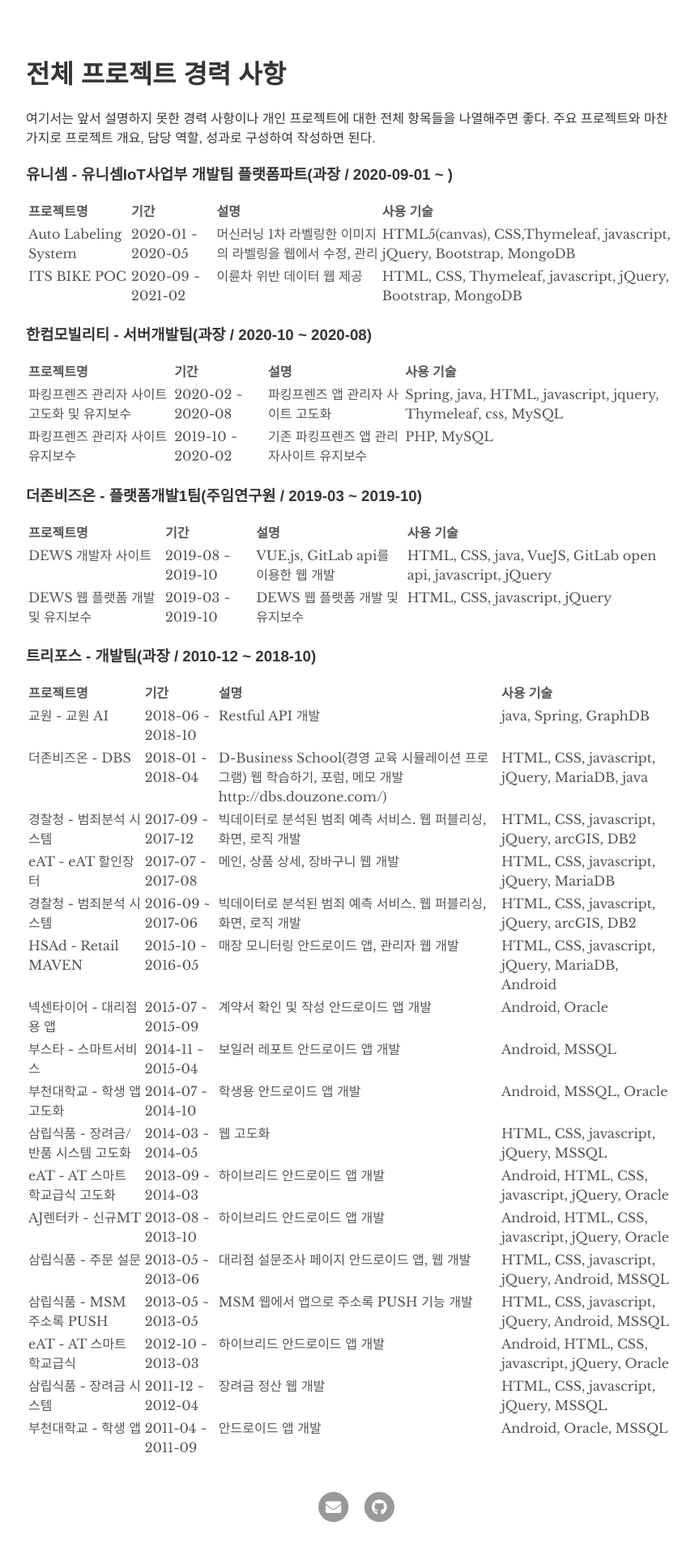
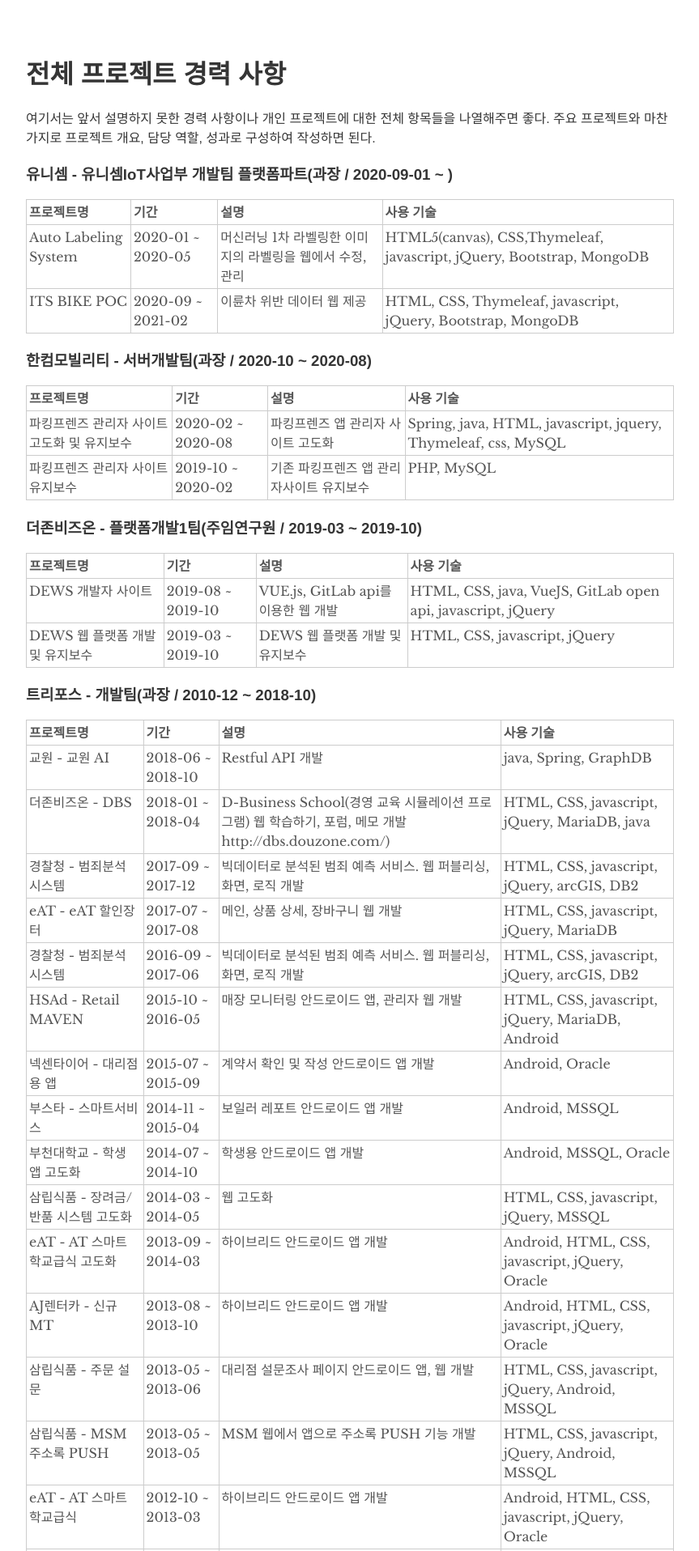
Before and after one commit to minilgl/minilgl.github.io, a Jekyll site: the page built from index.md, in a window 1280 px wide. Shown: the part 841-2757 px from the top of the page at 81% size, without its empty margins (208-1071 px from the left). Built offline with Jekyll 4.4.1, drawn with Linux system fonts in a browser that asks for light colours; our own code applies the rules of GitHub Pages for plain Markdown files.

Commit message:
Update head.html

```diff
--- a/_includes/head.html
+++ b/_includes/head.html
@@ -13,6 +13,24 @@
 
   <!-- Favicon -->
   <link rel="icon" type="image/png" sizes="16x16" href="{{ "/assets/favicon.ico" | relative_url }}">
+
+  <style>
+    table{
+      border-collapse: collapse;
+      border-spacing: 0;
+      border:1px solid #ccc;
+    }
+
+    th{
+      border:1px solid #ccc;
+      padding:3px;
+    }
+
+    td{
+      border:1px solid #ccc;
+      padding:3px;
+    }
+  </style>
 
   <!-- Google Analytics -->
   {% if site.google_analytics %}
```
